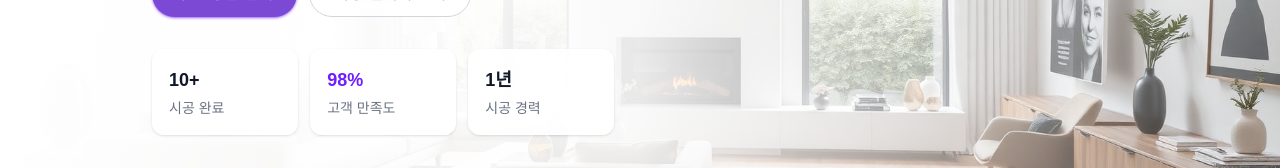
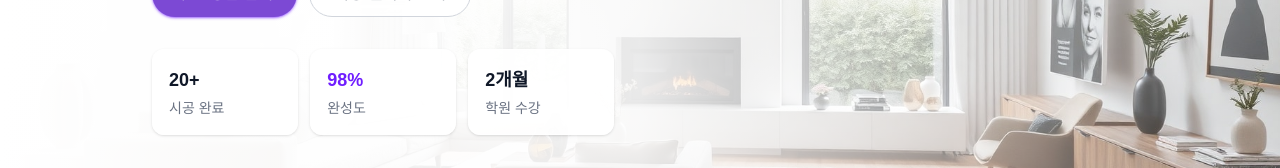
Before and after one commit to rany9077/r-film, a Next.js app: page / in a window 1280 px wide. Shown: the part 444-612 px from the top of the page. Built offline with nearby package versions, Linux system fonts and the light colour scheme; no server answers; the database is empty.

Commit message:
fix: 메인 수치 수정 (임시로)

```diff
--- a/src/components/Main.tsx
+++ b/src/components/Main.tsx
@@ -192,7 +192,7 @@ export default function Main() {
                                     <div
                                         className="rounded-xl bg-white/90 border border-white/80 px-3 py-3 sm:px-4 sm:py-4 shadow-sm">
                                         <RollingNumber
-                                            value={10}
+                                            value={20}
                                             suffix="+"
                                             className="text-base sm:text-lg font-bold text-gray-900"
                                         />
@@ -205,16 +205,23 @@ export default function Main() {
                                             suffix="%"
                                             className="text-base sm:text-lg font-bold text-[#701eff]"
                                         />
-                                        <div className="mt-1 text-gray-500">고객 만족도</div>
+                                        {/*<div className="mt-1 text-gray-500">고객 만족도</div>*/}
+                                        <div className="mt-1 text-gray-500">완성도</div>
                                     </div>
                                     <div
                                         className="rounded-xl bg-white/90 border border-white/80 px-3 py-3 sm:px-4 sm:py-4 shadow-sm">
+                                        {/*<RollingNumber*/}
+                                        {/*    value={1}*/}
+                                        {/*    suffix="년"*/}
+                                        {/*    className="text-base sm:text-lg font-bold text-gray-900"*/}
+                                        {/*/>*/}
+                                        {/*<div className="mt-1 text-gray-500">시공 경력</div>*/}
                                         <RollingNumber
-                                            value={1}
-                                            suffix="년"
+                                            value={2}
+                                            suffix="개월"
                                             className="text-base sm:text-lg font-bold text-gray-900"
                                         />
-                                        <div className="mt-1 text-gray-500">시공 경력</div>
+                                        <div className="mt-1 text-gray-500">학원 수강</div>
                                     </div>
                                 </div>
                             </div>
```
